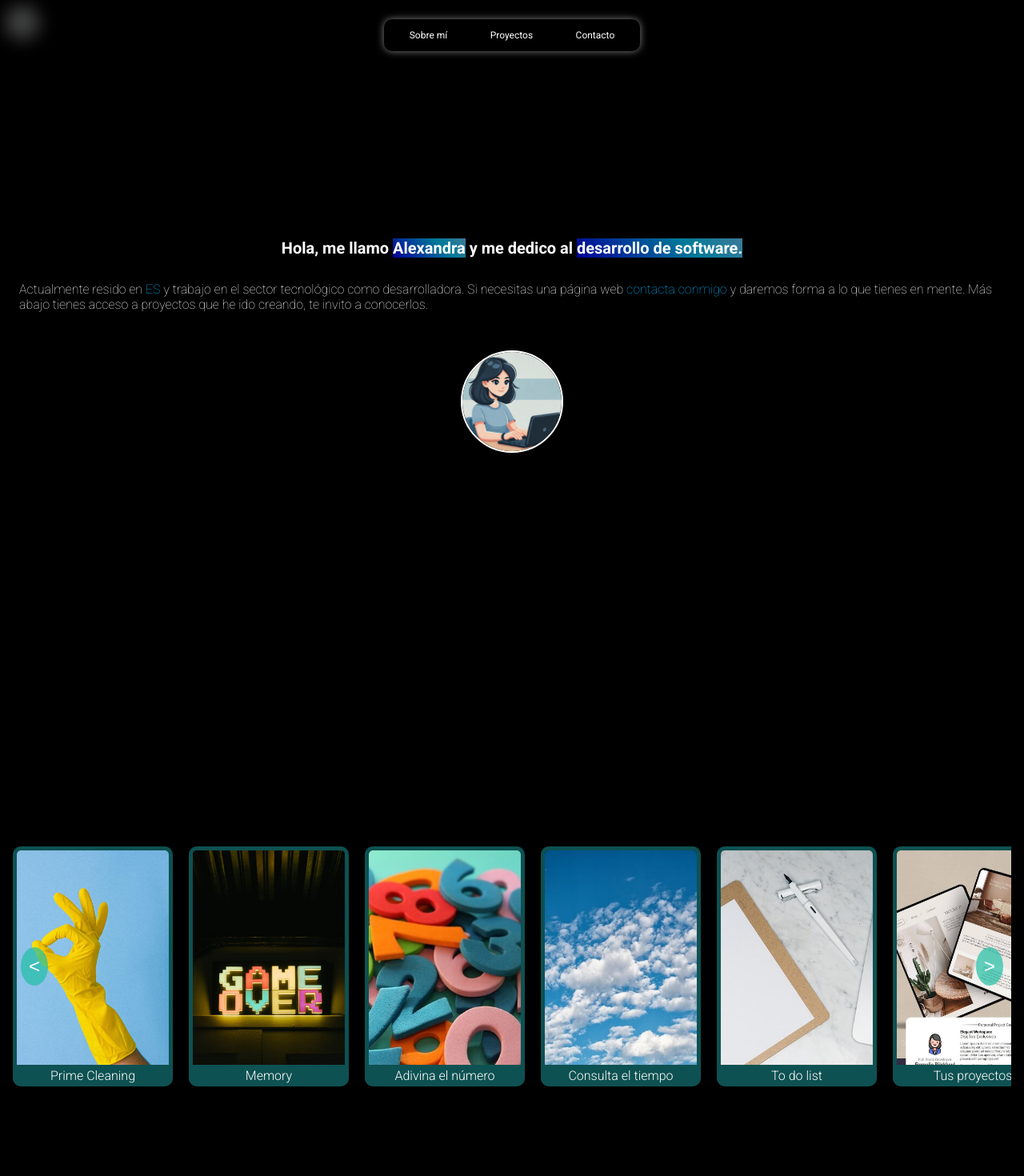
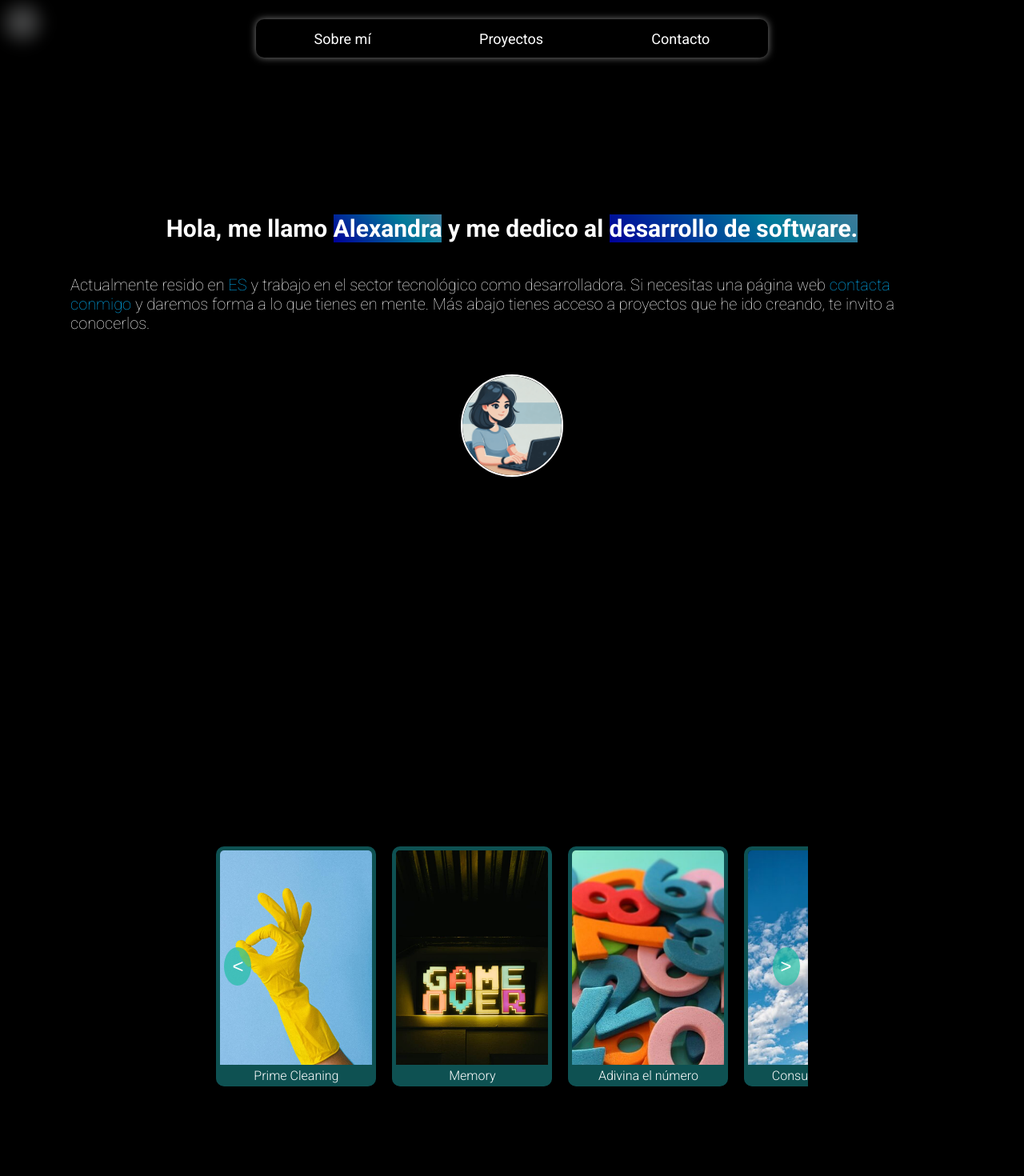
Before and after one commit to alexandracampo/alexandra, a React (Vite) app: page / in a window 1280 px wide. Shown: the top 1470 px of the page at 80% size. Built offline with nearby package versions, Linux system fonts and the light colour scheme.

Commit message:
add styles for bigger screens

```diff
--- a/src/components/HeaderMenu/header-menu.scss
+++ b/src/components/HeaderMenu/header-menu.scss
@@ -3,7 +3,7 @@
   left: 50%;
   transform: translateX(-50%);
   width: 80%;
-  max-width: 20rem;
+  max-width: 40rem;
   z-index: 1000;
   margin-top: 1rem;
 
@@ -17,6 +17,10 @@
     background-color: black;
     padding: 5px;
 
+    @media (min-width: 600px) {
+      height: 3rem;
+    }
+
     a {
       text-decoration: none;
       background: none;
@@ -24,6 +28,10 @@
       cursor: pointer;
       color: white;
       border: 2px solid transparent;
+
+      @media (min-width: 600px) {
+        font-size: 18px;
+      }
 
       &:hover {
         font-weight: bold;
@@ -45,3 +53,9 @@
     }
   }
 }
+
+@media (min-width: 600px) {
+  .a {
+    font-size: 20px;
+  }
+}
--- a/src/components/Projects/components/ProjectCards/project-cards.scss
+++ b/src/components/Projects/components/ProjectCards/project-cards.scss
@@ -4,6 +4,10 @@
   position: relative;
   overflow: hidden;
   width: 100%;
+
+  @media (min-width: 600px) {
+    width: 60%;
+  }
 }
 
 .carousel {
@@ -16,7 +20,6 @@
   scroll-behavior: smooth;
   overflow-x: auto;
   scrollbar-width: none;
-
   min-height: 320px;
 }
 
@@ -58,7 +61,6 @@
   padding-bottom: 2px;
   font-weight: 300;
   color: #fdfdfd;
-
   background-color: rgb(14, 81, 82);
   position: absolute;
   bottom: -14px;
--- a/src/components/Projects/projects.scss
+++ b/src/components/Projects/projects.scss
@@ -3,6 +3,6 @@
   display: flex;
   align-items: center;
   justify-content: center;
-  margin-left: 0.5rem;
-  margin-right: 0.5rem;
+  margin-left: 1rem;
+  margin-right: 1rem;
 }
--- a/src/components/Welcome/welcome.scss
+++ b/src/components/Welcome/welcome.scss
@@ -19,6 +19,12 @@
     .welcome__title {
       font-size: 20px;
       margin-top: 3rem;
+
+      @media (min-width: 600px) {
+        font-size: 30px;
+        margin-left: 4rem;
+        margin-right: 4rem;
+      }
     }
 
     .color-text {
@@ -40,6 +46,11 @@
     }
 
     .welcome__text {
+      @media (min-width: 600px) {
+        font-size: 20px;
+        margin-left: 4rem;
+        margin-right: 4rem;
+      }
       .button-contact {
         all: unset;
         cursor: pointer;
```
